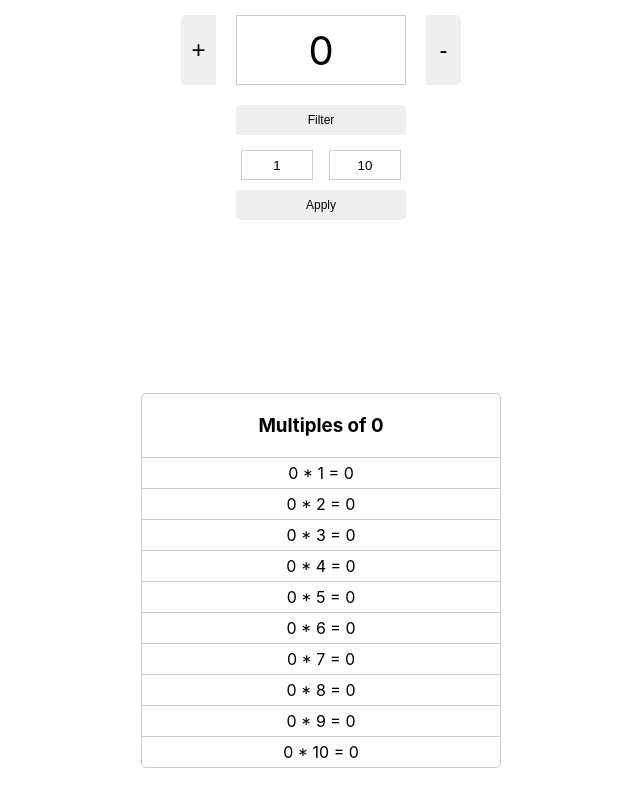
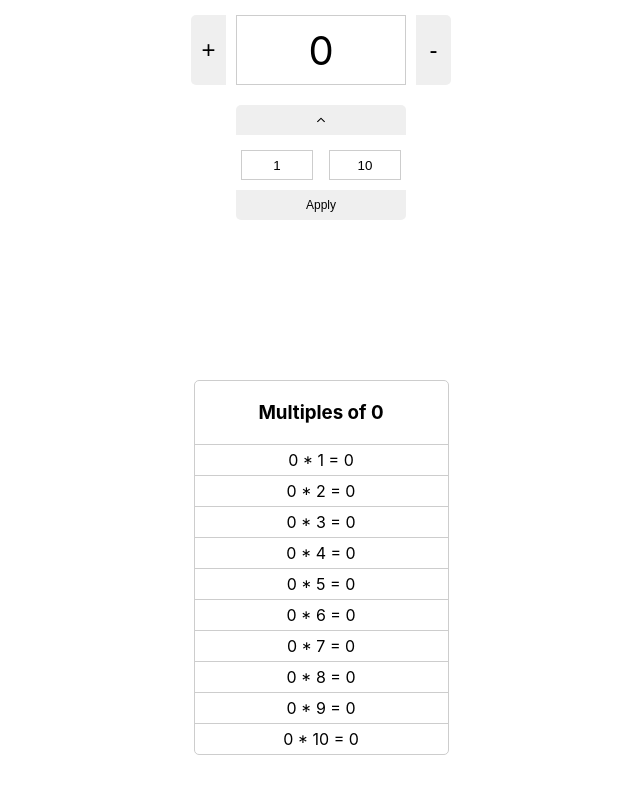
Before and after one commit to ImieboGodson/multiples-app, a React (Create React App) app: page / in a window 1280 px wide. Shown: the whole page, without its empty margins (319-959 px from the left). Built offline with nearby package versions, Linux system fonts and the light colour scheme.

Commit message:
more minor style fixes

```diff
--- a/package.json
+++ b/package.json
@@ -9,6 +9,7 @@
     "@testing-library/user-event": "^13.5.0",
     "react": "^18.2.0",
     "react-dom": "^18.2.0",
+    "react-icons": "^4.4.0",
     "react-redux": "^8.0.4",
     "react-scripts": "5.0.1",
     "redux": "^4.2.0",
--- a/src/App.css
+++ b/src/App.css
@@ -2,7 +2,7 @@
   --header-height: 45vh;
   --button-width: 35px;
   --count-wrapper-width: 170px;
-  --counter-wrapper-x-margin: 20px;
+  --counter-wrapper-x-margin: 10px;
   --smaller-wrapper-width: calc((var(var(--button-width) * 2) + var(var(--count-wrapper-width) + (var(var(--counter-wrapper-x-margin) * 2)))))
 }
 
@@ -11,3 +11,12 @@
   height: 100vh;
   overflow-x: hidden;
 }
+
+main {
+  min-height: calc(100vh - var(--header-height));
+  width: 100%;
+  display: flex;
+  justify-content: center;
+  align-items: flex-start;
+  padding: 20px;
+}
--- a/src/components/Filter/Filter.css
+++ b/src/components/Filter/Filter.css
@@ -10,6 +10,9 @@
     margin-top: 0;
     width: var(--count-wrapper-width);
     height: 30px;
+    display: flex;
+    justify-content: center;
+    align-items: center;
     font-size: 0.75rem;
     border-top-right-radius: 5px;
     border-top-left-radius: 5px;
@@ -18,6 +21,16 @@
 .filter-dropdown-button.border-bottom {
     border-bottom-right-radius: 5px;
     border-bottom-left-radius: 5px;
+}
+
+.filter-dropdown-button > span {
+    display: flex;
+    justify-content: center;
+    align-items: center;
+}
+
+.filter-dropdown-button > span > p {
+    margin-right: 5px;
 }
 
 .filter-form.noDisplay {
--- a/src/components/Filter/Filter.js
+++ b/src/components/Filter/Filter.js
@@ -1,6 +1,8 @@
 import { useState } from 'react';
 import { useSelector, useDispatch } from 'react-redux';
 import { applyFilter } from '../../redux/slices/counterSlice';
+
+import { IoIosArrowDown, IoIosArrowUp } from "react-icons/io";
 import './Filter.css';
 
 const Filter = () => {
@@ -41,7 +43,7 @@ const Filter = () => {
 
   return (
     <div className='filter-container'>
-      <button onClick={onFormToggle} className={`${isFilterOpen ? '' : 'border-bottom' } filter-dropdown-button`}>Filter <span></span></button>
+      <button onClick={onFormToggle} className={`${isFilterOpen ? '' : 'border-bottom' } filter-dropdown-button`}>{isFilterOpen ?  <IoIosArrowUp /> :  <span><p>Filter</p> <IoIosArrowDown /></span>}</button>
       <form className={`${isFilterOpen ? '' : 'noDisplay' } filter-form`} onSubmit={(e) => onFormSubmit(e)}>
         <div className='fitler-inputs-wrapper'>
           {/* <label htmlFor='gap'>Gap Between Multiples</label> */}
--- a/src/components/MultiplesTable/MultiplesTable.css
+++ b/src/components/MultiplesTable/MultiplesTable.css
@@ -1,14 +1,6 @@
-main {
-    min-height: calc(100vh - var(--header-height));
-    width: 100%;
-    display: flex;
-    justify-content: center;
-    align-items: center;
-    padding: 20px;
-  }
 
   .smaller-wrapper {
-    width: 360px;
+    width: 255px;
     text-align: center;
     border: 0.5px solid #cdcdcd;
     border-radius: 5px;
```
Also changed, not shown: src/components/MultiplesTable/MultiplesTable.js (indentation only), 1 other file (tests, documents, lock files or other folders).
